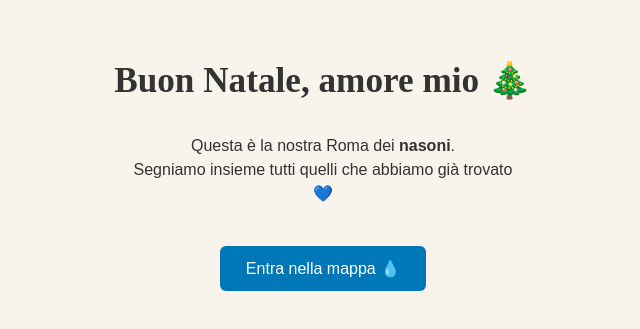
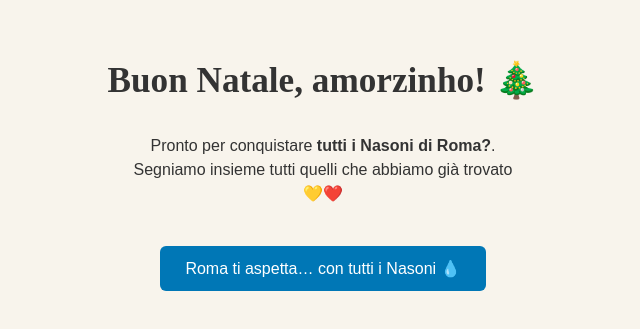
Before and after one commit to almmariano/almmariano.nasoniaroma, a plain HTML site: page index.html in a window 1280 px wide. Shown: the part 237-566 px from the top of the page, without its empty margins (317-957 px from the left). Drawn offline with nearby package versions, Linux system fonts and the light colour scheme.

Commit message:
Revise index.html for new content and styling
Updated the HTML content and structure for the page.

```diff
--- a/index.html
+++ b/index.html
@@ -3,7 +3,7 @@
 <head>
   <meta charset="UTF-8">
   <meta name="viewport" content="width=device-width, initial-scale=1.0">
-  <title>La nostra Roma 💧</title>
+  <title>Bevo, ergo sum… al Nasoni!💧</title>
   <link rel="stylesheet" href="style.css">
   <link rel="stylesheet" href="https://unpkg.com/leaflet/dist/leaflet.css" />
   <script src="https://unpkg.com/leaflet/dist/leaflet.js"></script>
@@ -12,16 +12,16 @@
 
   <!-- Tela inicial -->
   <div id="intro" class="fade-in">
-    <h1>Buon Natale, amore mio 🎄</h1>
-    <p>Questa è la nostra Roma dei <strong>nasoni</strong>.<br>
-    Segniamo insieme tutti quelli che abbiamo già trovato 💙</p>
-    <button id="enterButton">Entra nella mappa 💧</button>
+    <h1>Buon Natale, amorzinho! 🎄</h1>
+    <p>Pronto per conquistare <strong>tutti i Nasoni di Roma?</strong>.<br>
+    Segniamo insieme tutti quelli che abbiamo già trovato 💛❤️</p>
+    <button id="enterButton">Roma ti aspetta… con tutti i Nasoni 💧</button>
   </div>
 
   <!-- Mapa -->
   <div id="mapContainer" class="hidden">
     <div id="header">
-      <h2>La nostra Roma dei Nasoni 💙</h2>
+      <h2>Ogni Nasoni conta! 💛❤️</h2>
       <p id="counter">Nasoni visitati: 0</p>
     </div>
     <div id="map"></div>
@@ -29,4 +29,5 @@
 
   <script src="script.js"></script>
 </body>
+
 </html>
```
